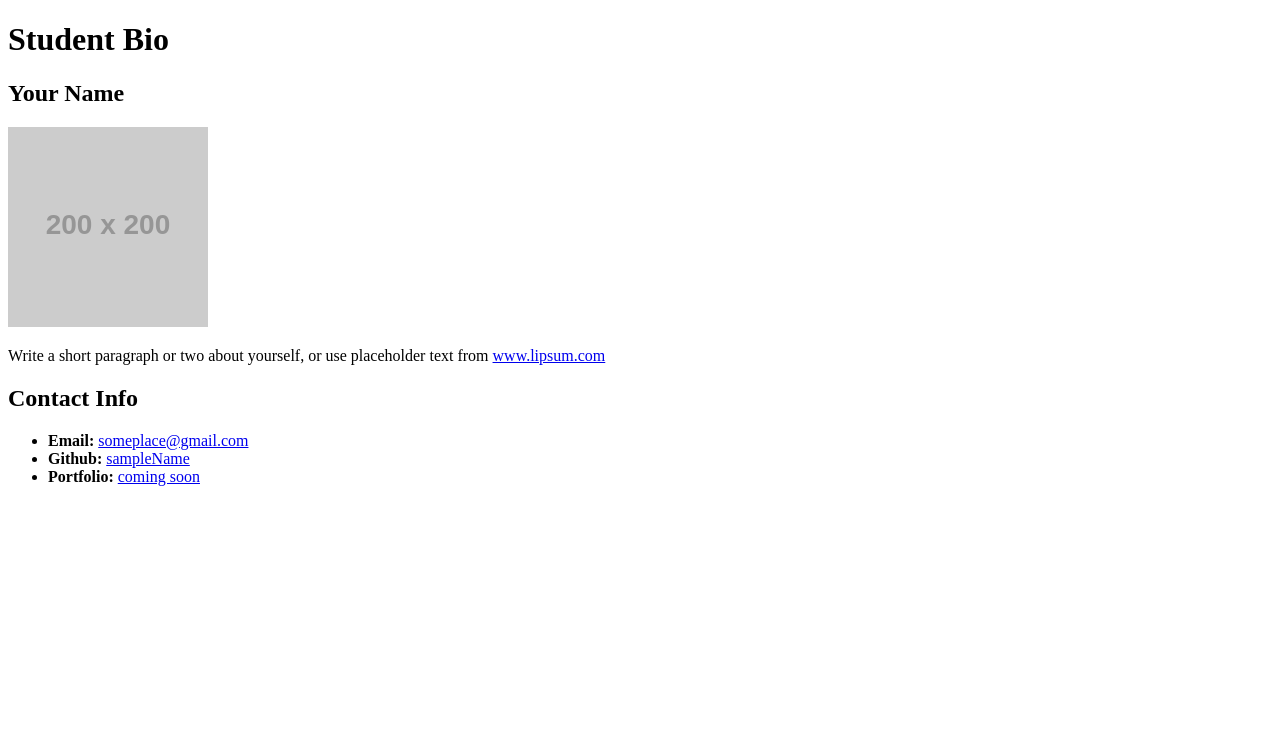
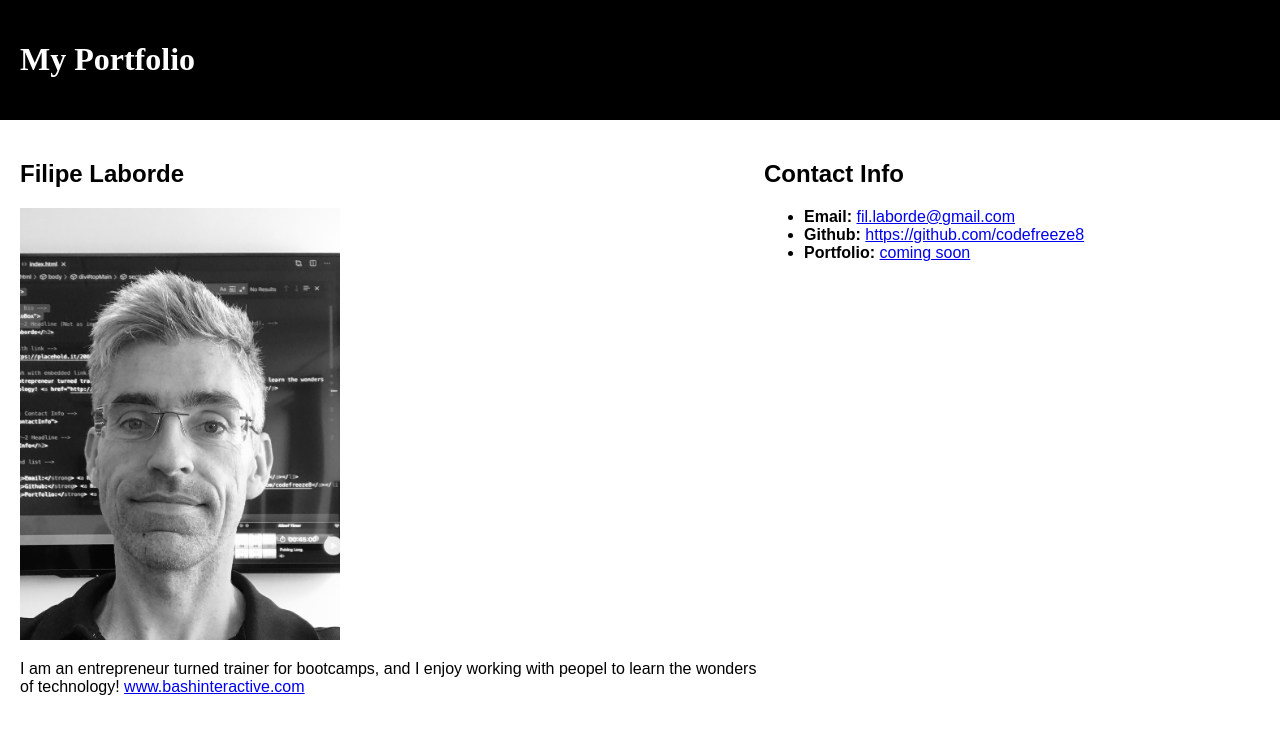
Before and after one commit to codefreeze8/portfolio, a plain HTML site: page index.html in a window 1280 px wide. Drawn offline with Linux system fonts and the light colour scheme; placeholder pictures from the web are drawn by us.

Commit message:
Added portfolio picture

```diff
--- a/index.html
+++ b/index.html
@@ -7,37 +7,66 @@
 </head>
 
 <body>
-
+    <style>
+        BODY { margin: 0px; padding: 0px;
+        }
+        header {
+            background-color: black;
+            color: white;
+            padding: 20px;
+        }
+        section {
+            font-family: Arial, Helvetica, sans-serif;
+        }
+        #topMain {
+            display: flex;
+            justify-content: space-around;
+            padding: 20px;
+        }
+        #bioBox {
+            width: 60%
+        }
+        #contactInfo {
+            width: 40%
+        }
+        #myPic {
+            width: 20em;
+        }
+        /* #firstBlock {
+            color: red;
+        } */
+    </style>
   <!-- Site Header -->
   <header>
     <!-- h1: The most important headline -->
-    <h1>Student Bio</h1>
+    <h1>My Portfolio</h1>
   </header>
 
-  <div>
+  <div id="topMain">
 
     <!-- Section 1: Bio -->
-    <section>
+    <section id="bioBox">
       <!-- h2: Tier-2 Headline (Not as important as the h1 header, but more than one allowed). -->
-      <h2>Your Name</h2>
+      <h2>Filipe Laborde</h2>
 
       <!-- Image with link -->
-      <img src="https://placehold.it/200x200" alt="Your Name">
+      <img id="myPic" src="assets/fil_pic.jpg" alt="Filipes Pic">
 
       <!-- Paragraph with embedded link -->
-      <p>Write a short paragraph or two about yourself, or use placeholder text from <a href="http://www.lipsum.com/">www.lipsum.com</a></p>
+      <p>I am an entrepreneur turned trainer for bootcamps, and I enjoy working with peopel to learn the wonders
+          of technology! <a href="http://www.bashinteractive.com/">www.bashinteractive.com</a></p>
     </section>
 
     <!-- Section 2: Contact Info -->
-    <section>
+    <section id="contactInfo">
 
       <!-- h2: Tier-2 Headline -->
       <h2>Contact Info</h2>
 
       <!-- Unordered list -->
       <ul>
-        <li><strong>Email:</strong> <a href="#">someplace@gmail.com</a></li>
-        <li><strong>Github:</strong> <a href="#">sampleName</a></li>
+        <li><strong>Email:</strong> <a href="mailto:il.laborde@gmail.com">fil.laborde@gmail.com</a></li>
+        <li><strong>Github:</strong> <a href="https://github.com/codefreeze8">https://github.com/codefreeze8</a></li>
         <li><strong>Portfolio:</strong> <a href="#">coming soon</a></li>
       </ul>
 
```
Also changed, not shown: assets/fil_pic.jpg (added).
